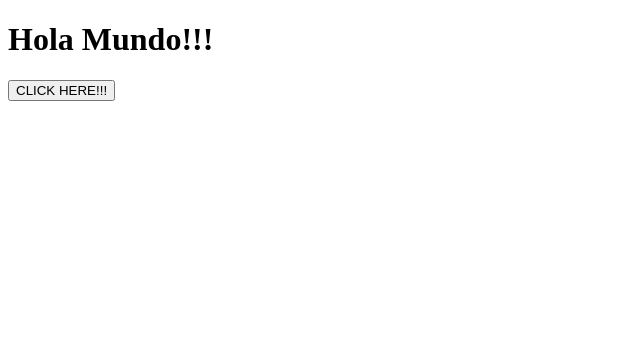
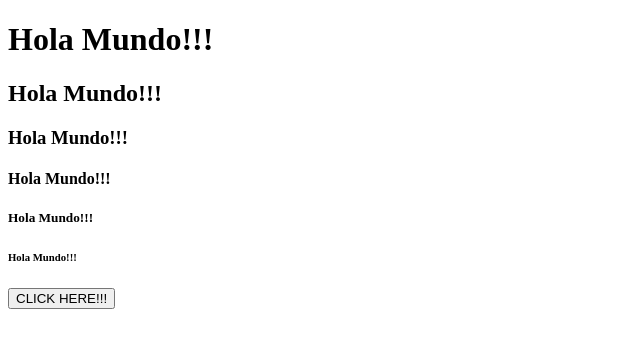
Before and after one commit to SamuelMogollon/HTML_S2_MogollonSamuel, a plain HTML site: page Dia1/index.html in a window 1280 px wide. Shown: the whole page, without its empty margins (0-640 px from the left). Drawn offline with Linux system fonts and the light colour scheme.

Commit message:
feat :sparkles: udpate folder Dia1

```diff
--- a/Dia1/index.html
+++ b/Dia1/index.html
@@ -8,6 +8,11 @@
 </head>
 <body>
     <h1>Hola Mundo!!!</h1>
+    <h2>Hola Mundo!!!</h2>
+    <h3>Hola Mundo!!!</h3>
+    <h4>Hola Mundo!!!</h4>
+    <h5>Hola Mundo!!!</h5>
+    <h6>Hola Mundo!!!</h6>
     <button a href="https://github.com/SamuelMogollon/HTML_S2_MogollonSamuel.git">CLICK HERE!!!</button>
 </body>
 </html>
```
